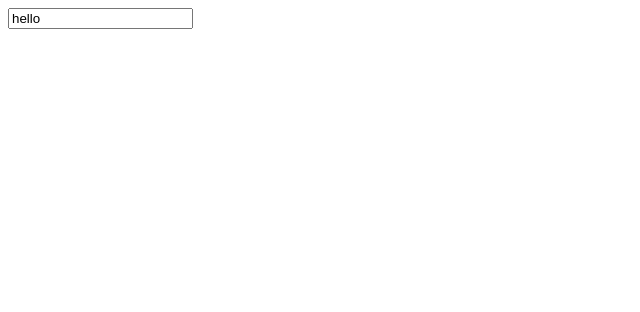
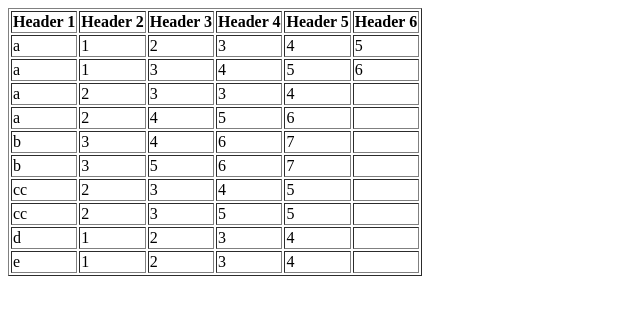
Before and after one commit to FS7777777/webpack-hot, a plain HTML site: page index.html in a window 1280 px wide. Shown: the whole page, without its empty margins (0-640 px from the left). Drawn offline with Linux system fonts and the light colour scheme.

Commit message:
yang 提交表格css

```diff
--- a/index.html
+++ b/index.html
@@ -3,9 +3,103 @@
 	<head>
 		<meta charset="UTF-8">
 		<title></title>
+		<link href="src/apply.css" rel="stylesheet" type="text/css">
 	</head>
 	<body>
-		<input id="id1" value="0"></input>
+		<table border="1">
+			<thead>
+			    <tr>
+			        <th>Header 1</th>
+			        <th>Header 2</th>
+			        <th>Header 3</th>
+			        <th>Header 4</th>
+			        <th>Header 5</th>
+			        <th>Header 6</th>
+			    </tr>
+		    </thead>
+		    <tbody>
+			    <tr>
+			     <td>a</td>
+			     <td>1</td>
+			     <td>2</td>
+			     <td>3</td>
+			     <td>4</td>
+			     <td>5</td>
+			    </tr>
+			    <tr>
+			     <td>a</td>
+			     <td>1</td>
+			     <td>3</td>
+			     <td>4</td>
+			     <td>5</td>
+			     <td>6</td>
+			    </tr>
+			    <tr>
+			     <td>a</td>
+			     <td>2</td>
+			     <td>3</td>
+			     <td>3</td>
+			     <td>4</td>
+			     <td> </td>
+			    </tr>
+			    <tr>
+			     <td>a</td>
+			     <td>2</td>
+			     <td>4</td>
+			     <td>5</td>
+			     <td>6</td>
+			     <td> </td>
+			    </tr>
+			    <tr>
+			     <td>b</td>
+			     <td>3</td>
+			     <td>4</td>
+			     <td>6</td>
+			     <td>7</td>
+			     <td> </td>
+			    </tr>
+			    <tr>
+			     <td>b</td>
+			     <td>3</td>
+			     <td>5</td>
+			     <td>6</td>
+			     <td>7</td>
+			     <td> </td>
+			    </tr>
+			    <tr>
+			     <td>cc</td>
+			     <td>2</td>
+			     <td>3</td>
+			     <td>4</td>
+			     <td>5</td>
+			     <td> </td>
+			    </tr>
+			    <tr>
+			     <td>cc</td>
+			     <td>2</td>
+			     <td>3</td>
+			     <td>5</td>
+			     <td>5</td>
+			     <td> </td>
+			    </tr>
+			    <tr>
+			     <td>d</td>
+			     <td>1</td>
+			     <td>2</td>
+			     <td>3</td>
+			     <td>4</td>
+			     <td> </td>
+			    </tr>
+			    <tr>
+			     <td>e</td>
+			     <td>1</td>
+			     <td>2</td>
+			     <td>3</td>
+			     <td>4</td>
+			     <td> </td>
+			    </tr>
+		    </tbody>
+		</table>
 	</body>
 	<script src="plugin/jquery-3.3.1.min.js"></script>
 	<script type="text/javascript" src="src/Table.js" ></script>
--- a/src/Table.js
+++ b/src/Table.js
@@ -1,10 +1,65 @@
 var table = (function($){
+	/*
+	 * table 类，向外部返回的最终对象
+	 * table.*表示对外提供的方法
+	 * _*开头的方法表示内部方法
+	 */
 	var table = {};
 	table.init =function(){
-		//alert('hello');
-		$('#id1').val('hello');
+
+		/*
+		 * 给表格添加id
+		 *
+		 *
+		 */
+		var rowsAndColumns = _rowsAndColumns();
+		//console.log(rowsAndColumns);
+		var row = 0;
+		$("table tbody tr").each(function(){
+			var column = 0;
+			$(this).find('td').each(function(){
+				$(this).attr('id','tb_'+row+'_'+column);
+				column++;
+			});
+			row++;
+		});
+		/*
+		 * 判断鼠标是否是按下移动状态，决定是否标记选中的单元格
+		 */
+		var mouseDownFlag = false;
+		$("table tr td").bind('mousedown',function(){
+			mouseDownFlag = true;
+		});
+		$("table tr td").bind('mouseup',function(){
+			mouseDownFlag = false;
+			if(!$(this).hasClass('choose'))
+			{
+				$('.choose').each(function(){
+					$(this).removeClass('choose');
+				})
+			}
+		});
+		$("table tr td").bind('mousemove',function(){
+			if(mouseDownFlag){
+				$(this).addClass('choose');
+			}
+		});
 	}
+
+	/*
+	 * 判断表格的总行数和总列数
+	 * 总行数根据 tbody -> tr
+	 * 总列数根据 thead -> tr -> th
+	 */
+	var _rowsAndColumns = function(){
+		return{
+			rows : $("table tbody tr").length,
+			column : $("table thead tr th").length
+		}
+	}
+
 	//列合并
 	//行合并
+
 	return {T:table};
 })(jQuery);
--- /dev/null
+++ b/src/apply.css
@@ -0,0 +1,3 @@
+.choose{
+	background-color: greenyellow;
+}
```
